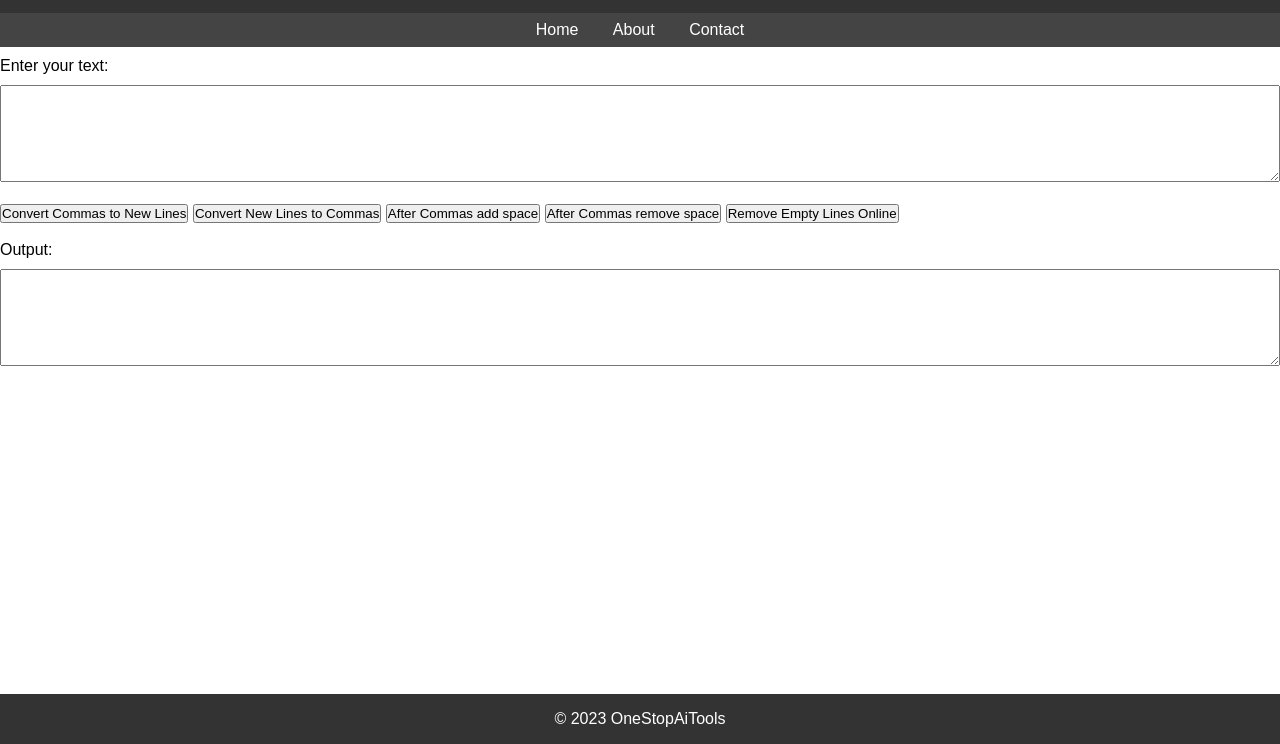
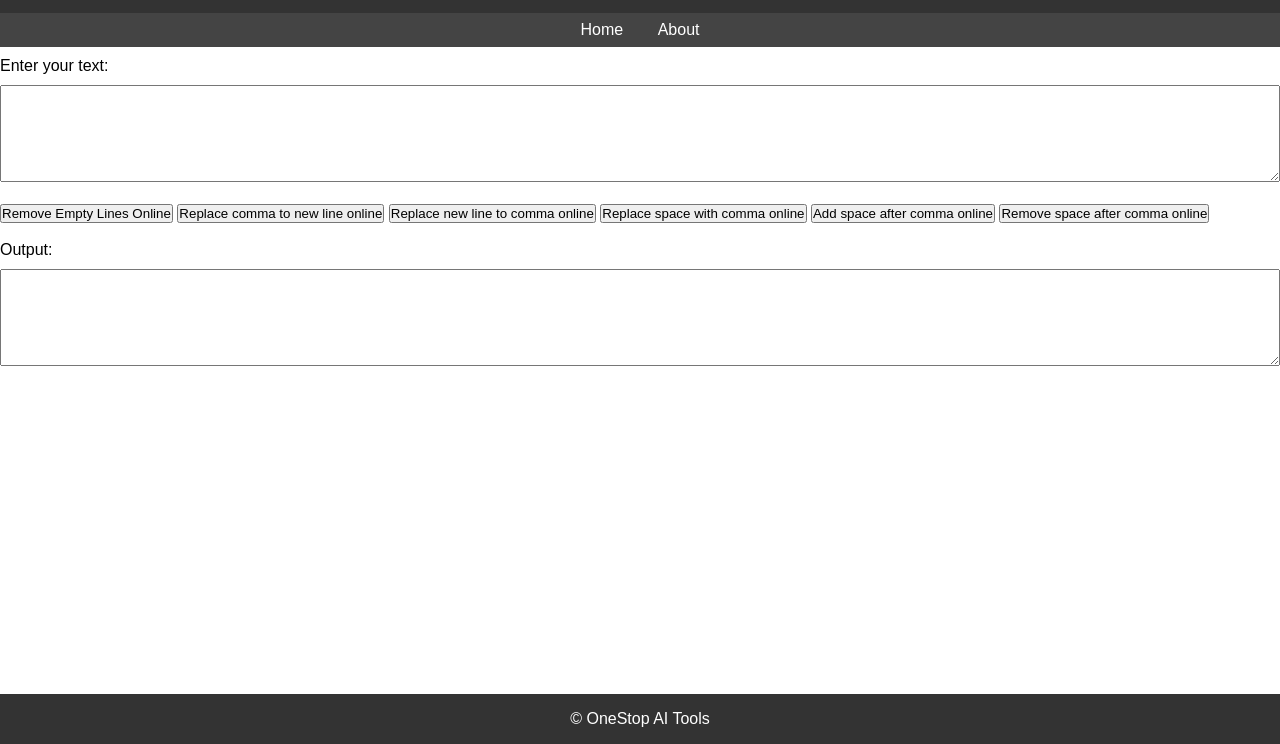
Before and after one commit to kumar1shailesh/onestop-ai-tools, a plain HTML site: page onestop-ai-tools.html in a window 1280 px wide. Shown: the part 56-800 px from the top of the page. Drawn offline with nearby package versions, Linux system fonts and the light colour scheme.

Commit message:
Update onestop-ai-tools.html

```diff
--- a/onestop-ai-tools.html
+++ b/onestop-ai-tools.html
@@ -4,9 +4,11 @@
 <head>
     <meta charset="UTF-8">
     <meta name="viewport" content="width=device-width, initial-scale=1.0">
+    <meta property="og:title" content="OneStop AI Tools" class="seo-meta-tag" />
+	<meta property="og:description" content="Remove Empty Lines Online, Replace comma to new line online, Replace new line to comma online, Add space after comma online, Remove space after comma online" class="seo-meta-tag" />
     <title>OneStopAiTools</title>
     <script src="https://ajax.googleapis.com/ajax/libs/jquery/3.7.1/jquery.min.js"></script>
-    <style>
+  <style>
         * {
             margin: 0;
             padding: 0;
@@ -77,8 +79,7 @@
 
     <nav>
         <a href="/">Home</a>
-        <a href="#">About</a>
-        <a href="#">Contact</a>
+        <a href="/about-us">About</a>
     </nav>
     <div style="padding-top:10px">
         <label for="textInput">Enter your text:</label></br>
@@ -86,11 +87,12 @@
     </div>
     <br>
     <div>
-        <button id="commaToNewLineBtn">Convert Commas to New Lines</button>
-        <button id="newLineToCommaBtn">Convert New Lines to Commas</button>
-        <button id="Btnwithspace">After Commas add space</button>
-        <button id="removeSpaceBtn">After Commas remove space</button>
         <button id="removeEmptyLinesBtn">Remove Empty Lines Online</button>
+        <button id="commaToNewLineBtn">Replace comma to new line online</button>
+        <button id="newLineToCommaBtn">Replace new line to comma online</button>
+        <button id="spaceToCommaBtn">Replace space with comma online</button>
+        <button id="Btnwithspace">Add space after comma online</button>
+        <button id="removeSpaceBtn">Remove space after comma online</button>
     </div>
     <br>
     <div style="padding-bottom:50px">
@@ -111,6 +113,13 @@
                 var inputText = $("#textInput").val();
                 var sanitizedInput = encodeHTML(inputText); // Sanitize input
                 var outputText = sanitizedInput.replace(/\n/g, ',');
+                $("#output").val(outputText);
+            });
+
+            $("#spaceToCommaBtn").on("click", function () {
+                var inputText = $("#textInput").val();
+                var sanitizedInput = encodeHTML(inputText); // Sanitize input
+                var outputText = sanitizedInput.replace(/ /g, ',');
                 $("#output").val(outputText);
             });
 
@@ -136,7 +145,6 @@
                 var outputText = sanitizedInput.replace(/^\s*[\r\n]/gm, ''); // Remove empty lines
                 $("#output").val(outputText);
             });
-
             // Function to sanitize input to prevent XSS
             function encodeHTML(input) {
                 return $('<div />').text(input).html();
@@ -148,7 +156,7 @@
     </script>
 
        <footer>
-        &copy; 2023 OneStopAiTools
+        &copy; OneStop AI Tools
     </footer>
 </body>
 
```
